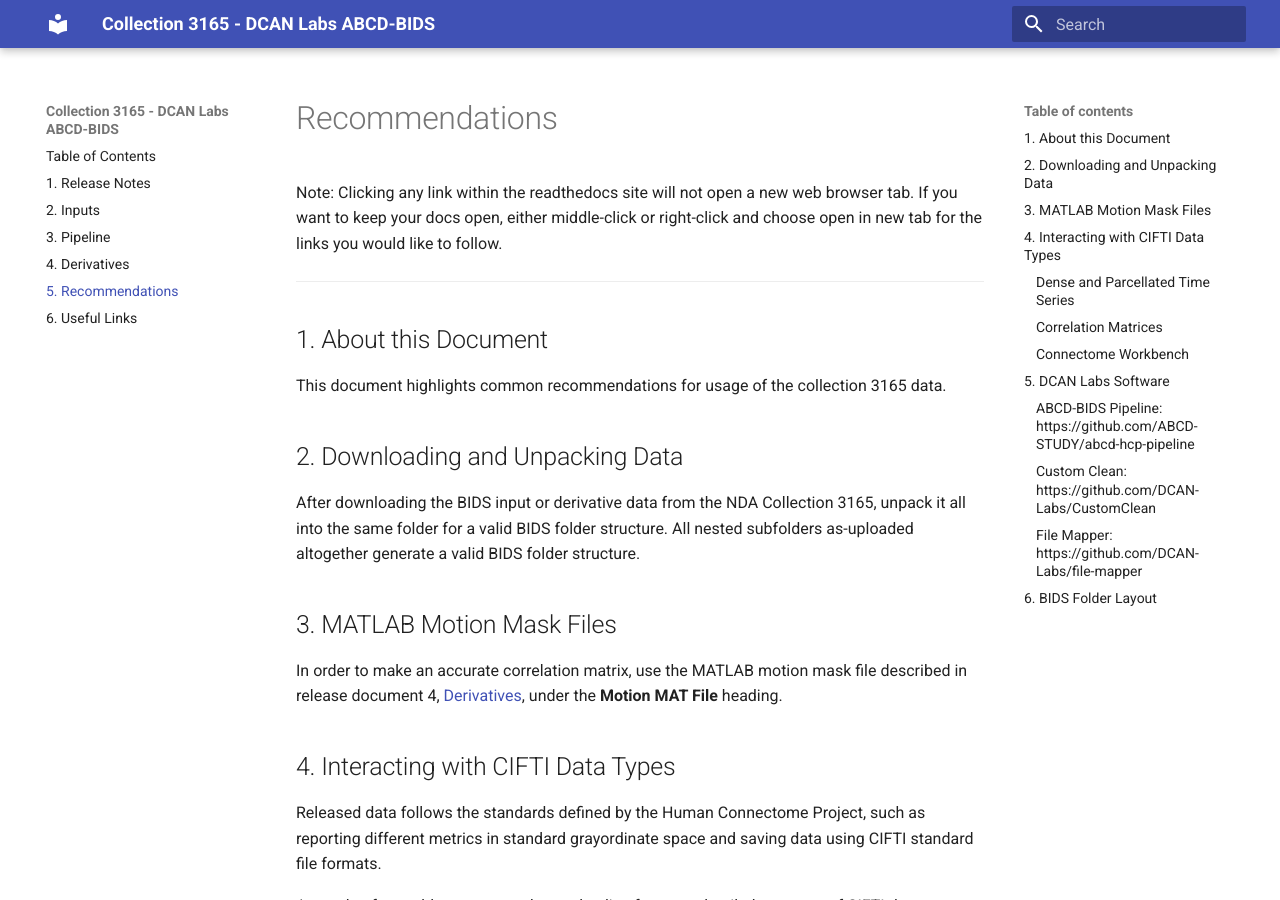
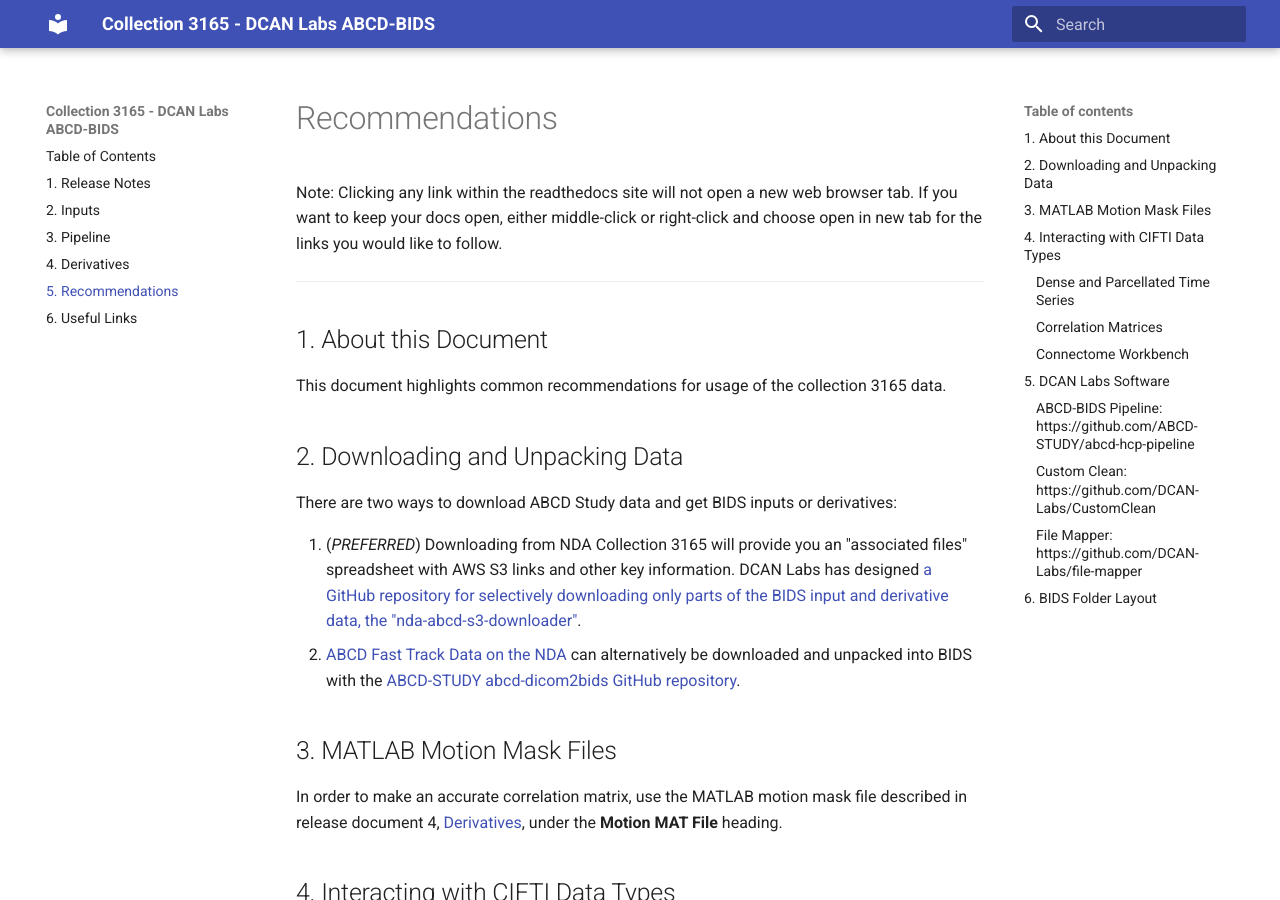
Before and after one commit to ABCD-STUDY/nda-abcd-collection-3165, an MkDocs documentation site: the page built from docs/recommendations.md, in a window 1280 px wide and 900 px high. Built offline with MkDocs 1.6.1 and Material for MkDocs 9.7.7, drawn with Linux system fonts in a browser that asks for light colours; old or Windows-style settings are respelled for this version of MkDocs.

Commit message:
Update recommendations and useful links
Recommended download tools from DCAN Labs.

```diff
--- a/docs/recommendations.md
+++ b/docs/recommendations.md
@@ -10,7 +10,10 @@ This document highlights common recommendations for usage of the collection 3165
 
 ## 2. Downloading and Unpacking Data
 
-After downloading the BIDS input or derivative data from the NDA Collection 3165, unpack it all into the same folder for a valid BIDS folder structure.  All nested subfolders as-uploaded altogether generate a valid BIDS folder structure.
+There are two ways to download ABCD Study data and get BIDS inputs or derivatives:
+
+1. (*PREFERRED*) Downloading from NDA Collection 3165 will provide you an "associated files" spreadsheet with AWS S3 links and other key information.  DCAN Labs has designed [a GitHub repository for selectively downloading only parts of the BIDS input and derivative data, the "nda-abcd-s3-downloader"](https://github.com/DCAN-Labs/nda-abcd-s3-downloader).
+1. [ABCD Fast Track Data on the NDA](https://nda.nih.gov/abcd/query/abcd-fast-track-data.html) can alternatively be downloaded and unpacked into BIDS with the [ABCD-STUDY abcd-dicom2bids GitHub repository](https://github.com/ABCD-STUDY/abcd-dicom2bids).
 
 ## 3. MATLAB Motion Mask Files
 
```
Also changed, not shown: docs/useful.md (+3 -1 lines).
